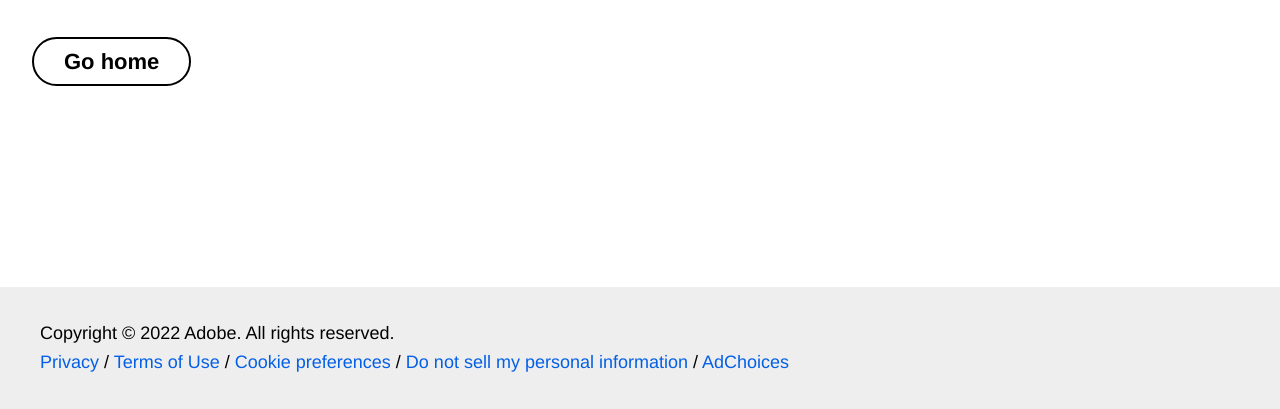
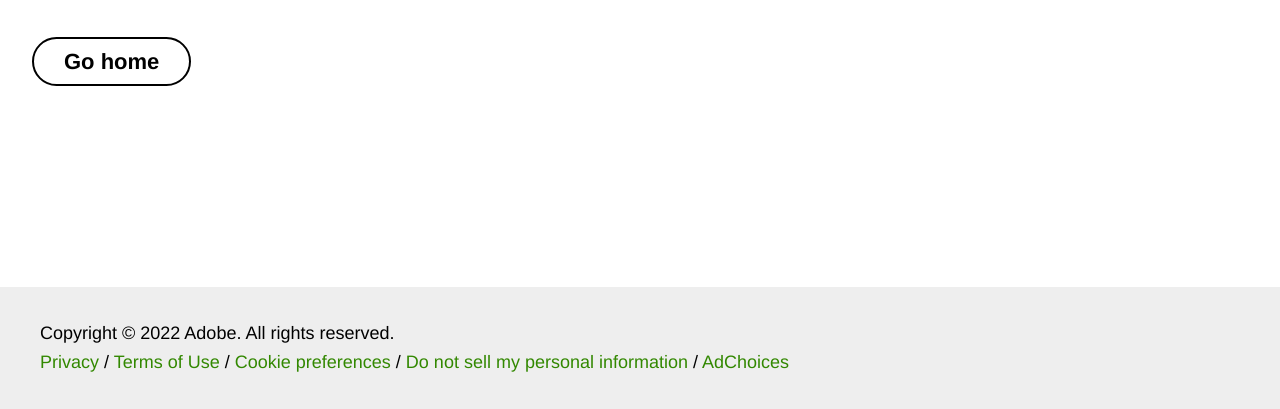
Before and after one commit to sashrepo/franklinpoc, a website with bundled scripts: page 404.html in a window 1280 px wide. Shown: the part 513-922 px from the top of the page. Built offline with nearby package versions, Linux system fonts and the light colour scheme; files whose address does not match are found by name.

Commit message:
Update styles.css

```diff
--- a/styles/styles.css
+++ b/styles/styles.css
@@ -12,7 +12,7 @@
 
  :root {
   /* colors */
-  --link-color: #035fe6;
+  --link-color: #328800;
   --link-hover-color: #136ff6;
   --background-color: #fff;
   --overlay-background-color: #eee;
```
